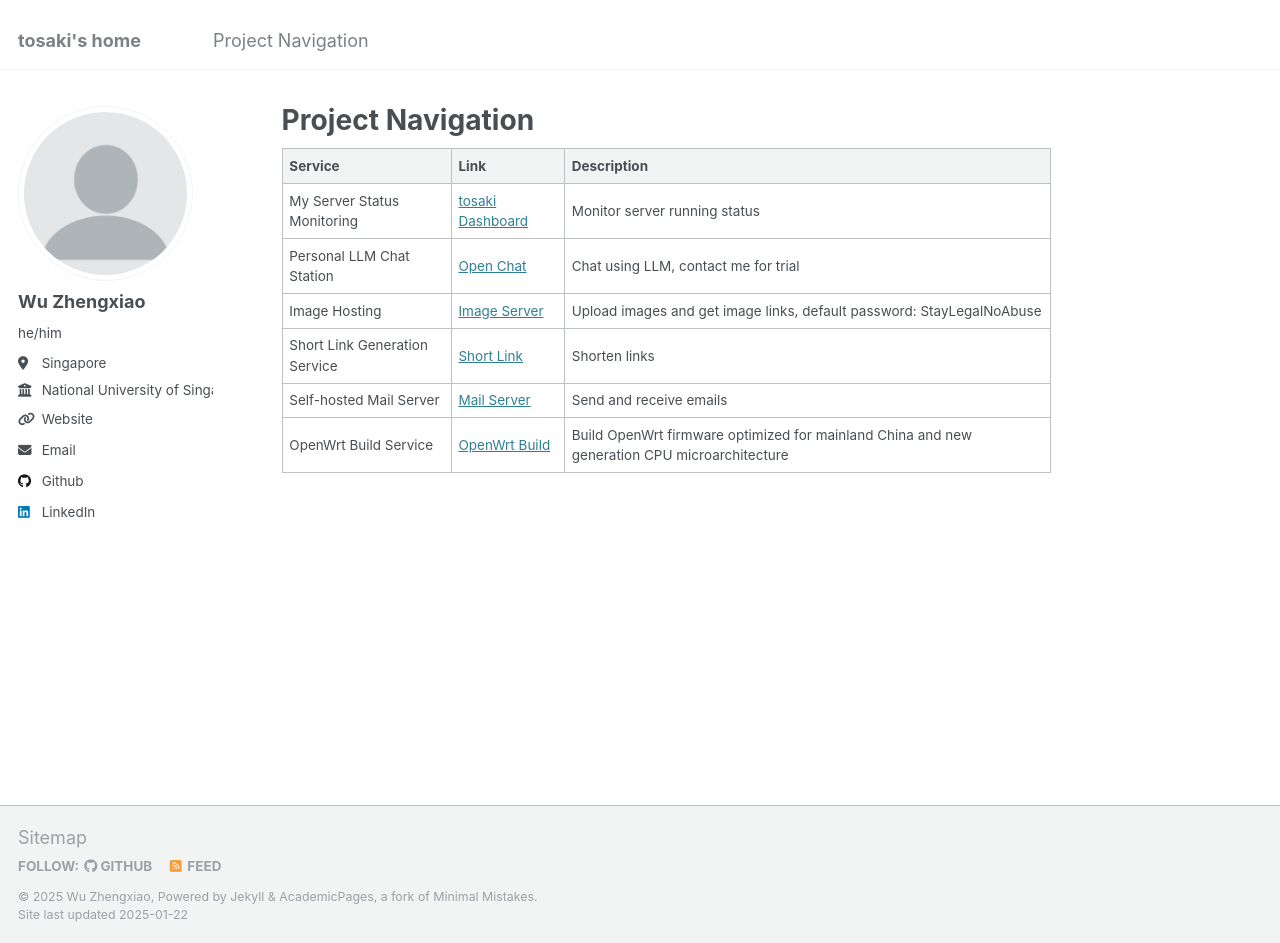
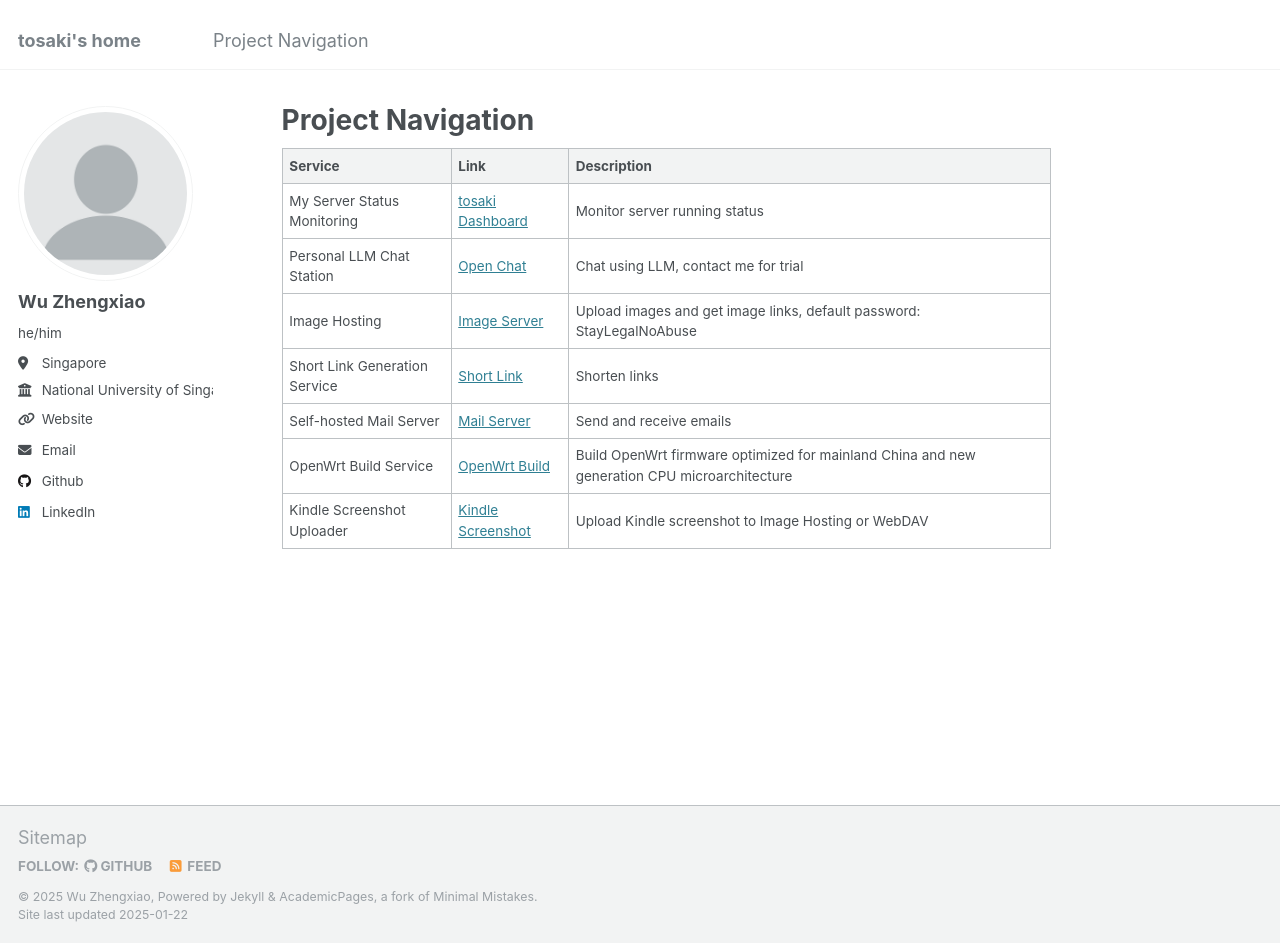
Before and after one commit to t0saki/t0saki.github.io, a Jekyll site: the page built from _pages/navigation.md, in a window 1280 px wide and 943 px high. Built offline with Jekyll 4.4.1, drawn with Linux system fonts in a browser that asks for light colours.

Commit message:
add kindle su

```diff
--- a/_pages/navigation.md
+++ b/_pages/navigation.md
@@ -14,3 +14,4 @@ redirect_from:
 | Short Link Generation Service | [Short Link](https://yuricon.us.kg/) | Shorten links |
 | Self-hosted Mail Server | [Mail Server](https://mail.sakiwu.com/) | Send and receive emails |
 | OpenWrt Build Service | [OpenWrt Build](https://github.com/t0saki/openwrt-personal) | Build OpenWrt firmware optimized for mainland China and new generation CPU microarchitecture |
+| Kindle Screenshot Uploader | [Kindle Screenshot](https://github.com/t0saki/Kindle-Screenshots-Uploader) | Upload Kindle screenshot to Image Hosting or WebDAV |
```
